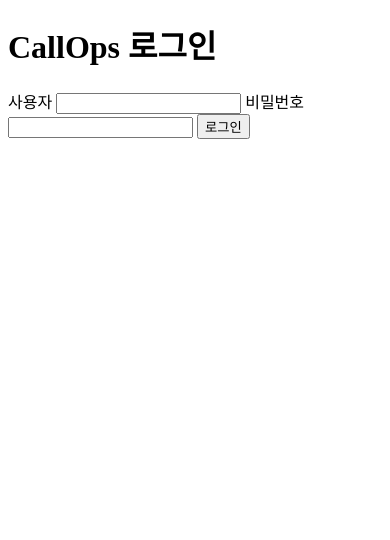
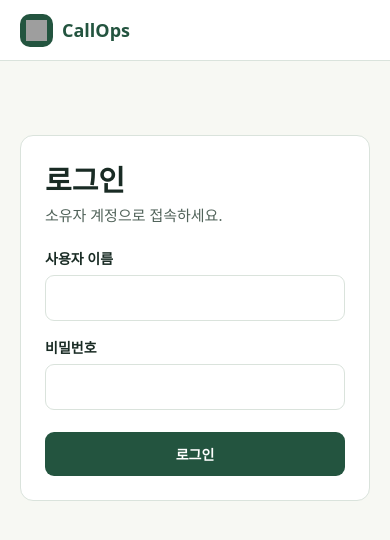
Before and after one commit to chanbonggg/callops, a Python web app: template src/callops/auth/templates/login.html in a window 390 px wide. Shown: the top 540 px of the page. Run offline with Jinja, Linux system fonts and the light colour scheme; the template is opened without the code that fills it, so the values that code supplies are empty; grey boxes are pictures that could not be loaded.

Commit message:
Add responsive CallOps login screen

```diff
--- a/src/callops/auth/templates/login.html
+++ b/src/callops/auth/templates/login.html
@@ -1,5 +1,41 @@
-<!doctype html><html lang="ko"><meta charset="utf-8"><meta name="viewport" content="width=device-width, initial-scale=1"><title>CallOps 로그인</title>
-<h1>CallOps 로그인</h1><form method="post"><input type="hidden" name="csrf" value="{{ csrf }}">
-<label>사용자 <input name="username" required autocomplete="username"></label>
-<label>비밀번호 <input type="password" name="password" required autocomplete="current-password"></label>
-<button>로그인</button></form></html>
+<!doctype html>
+<html lang="ko">
+<head>
+  <meta charset="utf-8">
+  <meta name="viewport" content="width=device-width, initial-scale=1">
+  <title>CallOps 로그인</title>
+  <link rel="stylesheet" href="/task-assets/tasks.css">
+</head>
+<body>
+  <header class="app-header login-header">
+    <div class="wordmark"><span><img src="/task-assets/wave.svg" width="21" height="21" alt=""></span>CallOps</div>
+  </header>
+  <main class="login-main">
+    <form class="card login-card" method="post" aria-labelledby="login-title"{% if error %} aria-describedby="login-error"{% endif %}>
+      <input type="hidden" name="csrf" value="{{ csrf }}">
+      <div class="login-heading">
+        <h1 id="login-title">로그인</h1>
+        <p>소유자 계정으로 접속하세요.</p>
+      </div>
+      <div class="fields login-fields">
+        <div class="login-field">
+          <label for="login-username">사용자 이름</label>
+          <input id="login-username" name="username" autocomplete="username" required>
+        </div>
+        <div class="login-field">
+          <label for="login-password">비밀번호</label>
+          <input id="login-password" name="password" type="password" autocomplete="current-password" required>
+        </div>
+      </div>
+      <div class="login-actions">
+        {% if error == 'LOGIN_FAILED' %}
+        <p id="login-error" class="notice login-message error" role="alert">사용자 이름 또는 비밀번호를 확인해 주세요.</p>
+        {% elif error == 'LOGIN_THROTTLED' %}
+        <p id="login-error" class="notice login-message" role="alert">로그인 시도가 너무 많습니다.<br>잠시 후 다시 시도해 주세요.</p>
+        {% endif %}
+        <button class="primary" type="submit">로그인</button>
+      </div>
+    </form>
+  </main>
+</body>
+</html>
--- a/src/callops/task_assets/tasks.css
+++ b/src/callops/task_assets/tasks.css
@@ -304,3 +304,22 @@ html { scroll-padding-bottom: 76px; }
 .call-pinned:has(.call-segment:only-of-type:target) .default-transcript-label { display: none; }
 .call-pinned:has(.call-segment:only-of-type:target) .target-label { display: inline; }
 .call-pinned .call-segment:only-of-type:target { padding: 0; outline: none; }
+
+.login-header { display: flex; }
+.login-header .wordmark { color: var(--brand); }
+.login-main { justify-items: center; padding-block: 74px 32px; }
+.login-card { width: min(100%, 424px); padding: 24px; gap: 22px; }
+.login-heading, .login-field, .login-actions { display: grid; }
+.login-heading { gap: 4px; }
+.login-heading h1 { line-height: 40px; }
+.login-heading p { color: var(--muted); line-height: 22px; }
+.login-fields { gap: 16px; }
+.login-field { gap: 6px; }
+.login-field label, .login-actions button { line-height: 21px; }
+.login-actions { gap: 12px; }
+.login-message { display: block; font-size: 13px; line-height: 20px; }
+.login-message.error { background: #fff0ed; color: var(--red); }
+
+@media (min-width: 700px) {
+  .login-main { padding-top: 124px; }
+}
```
Also changed, not shown: docs/harness.md (+1 -1 lines), docs/p2-p3-server.md (+3 -1 lines), docs/progress-checklist.md (+3 -1 lines), src/callops/auth/AGENTS.md (+1 -0 lines), src/callops/auth/routes.py (+31 -10 lines), tests/p2/test_ingestion.py (+38 -5 lines).
